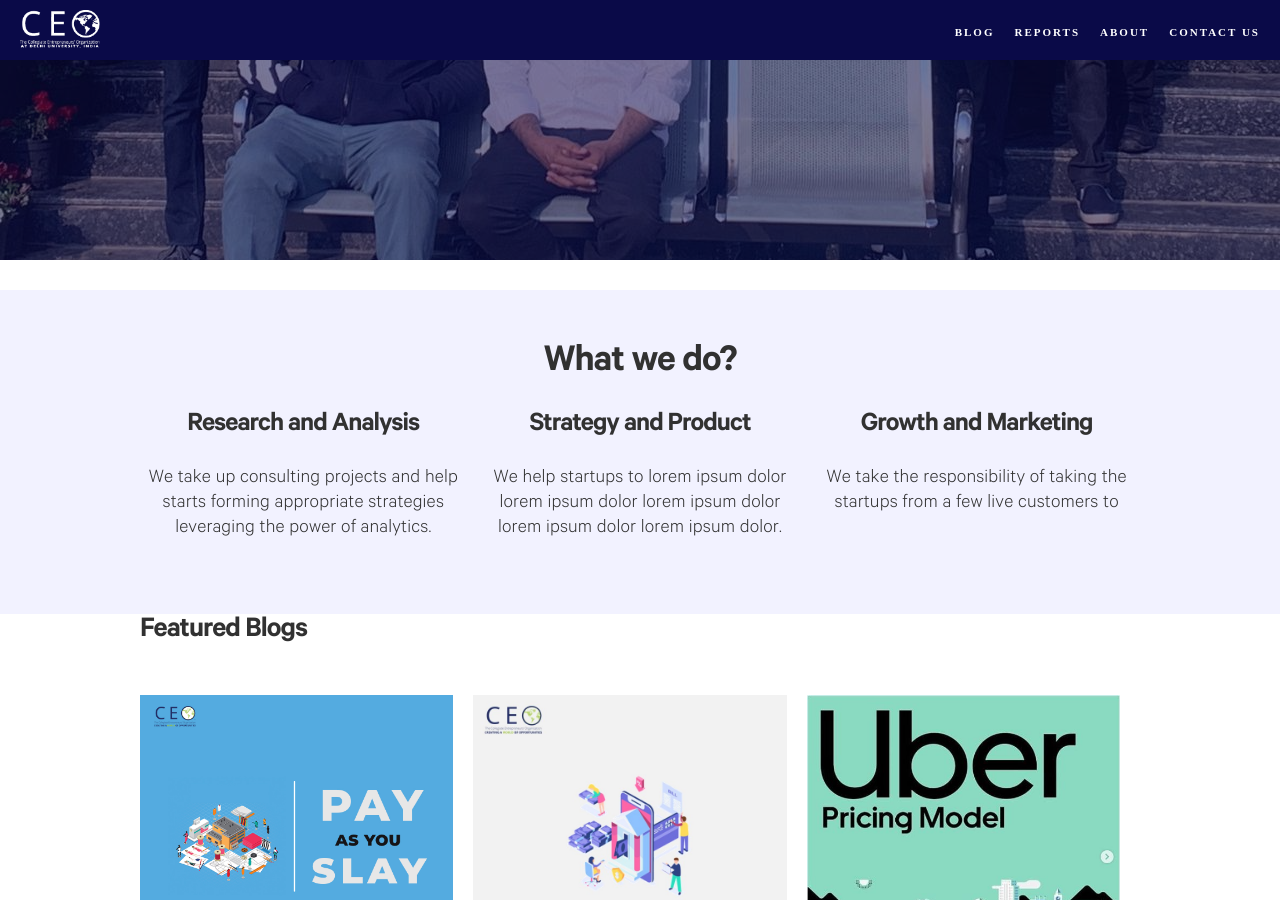
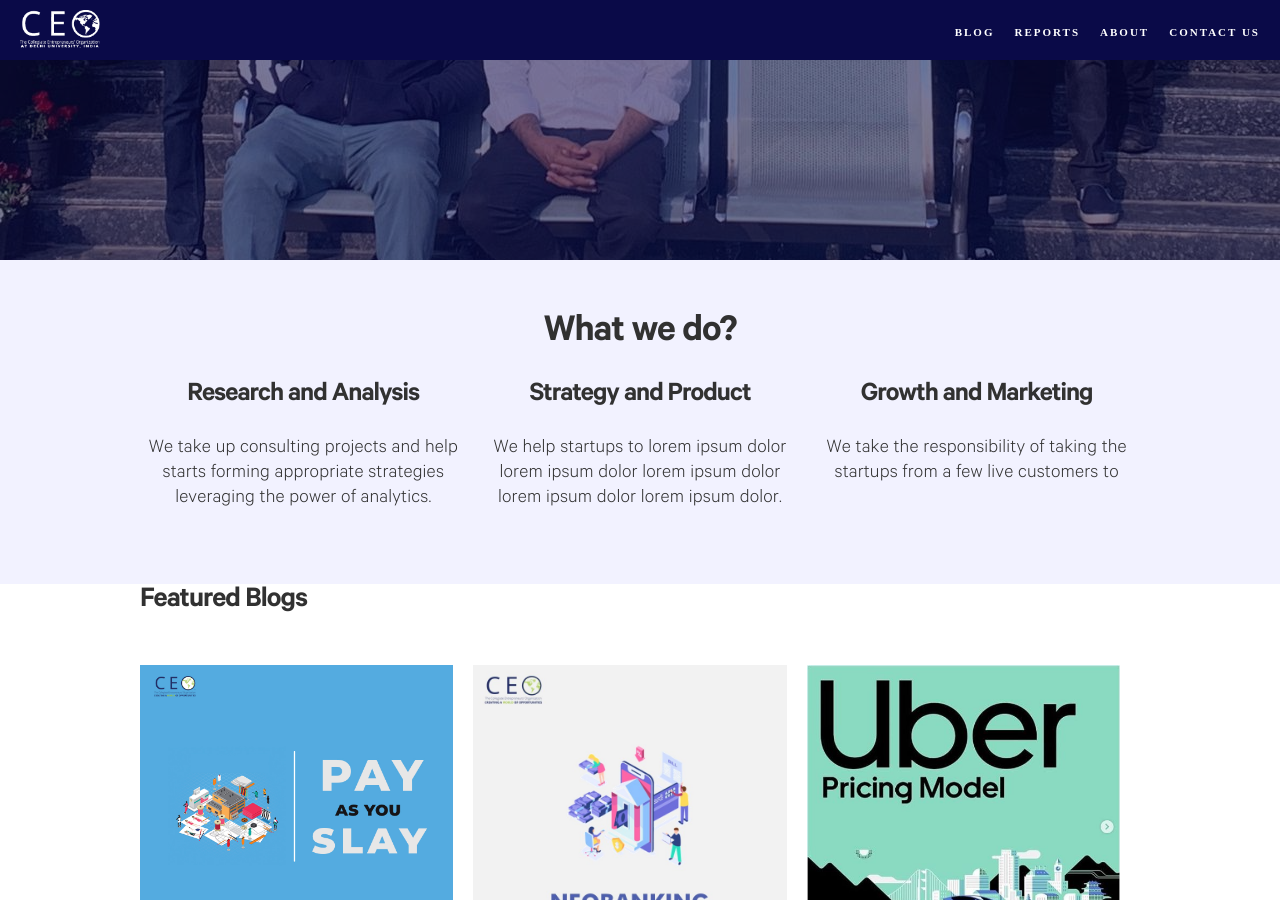
Before and after one commit to shivanshmehendiratta/ceodu.github.io, a Jekyll site: the page built from index.md, in a window 1280 px wide and 900 px high, scrolled down 640 px. Built offline with Jekyll 4.4.1, drawn with Linux system fonts in a browser that asks for light colours; some web fonts are replaced.

Commit message:
Update _Atom.scss

```diff
--- a/_sass/_Atom.scss
+++ b/_sass/_Atom.scss
@@ -359,7 +359,7 @@ line-height: 1.6rem;
 
 header {
 
-    margin-bottom: 3rem;
+    margin-bottom: 0;
 
     a {
       color: inherit;
```
